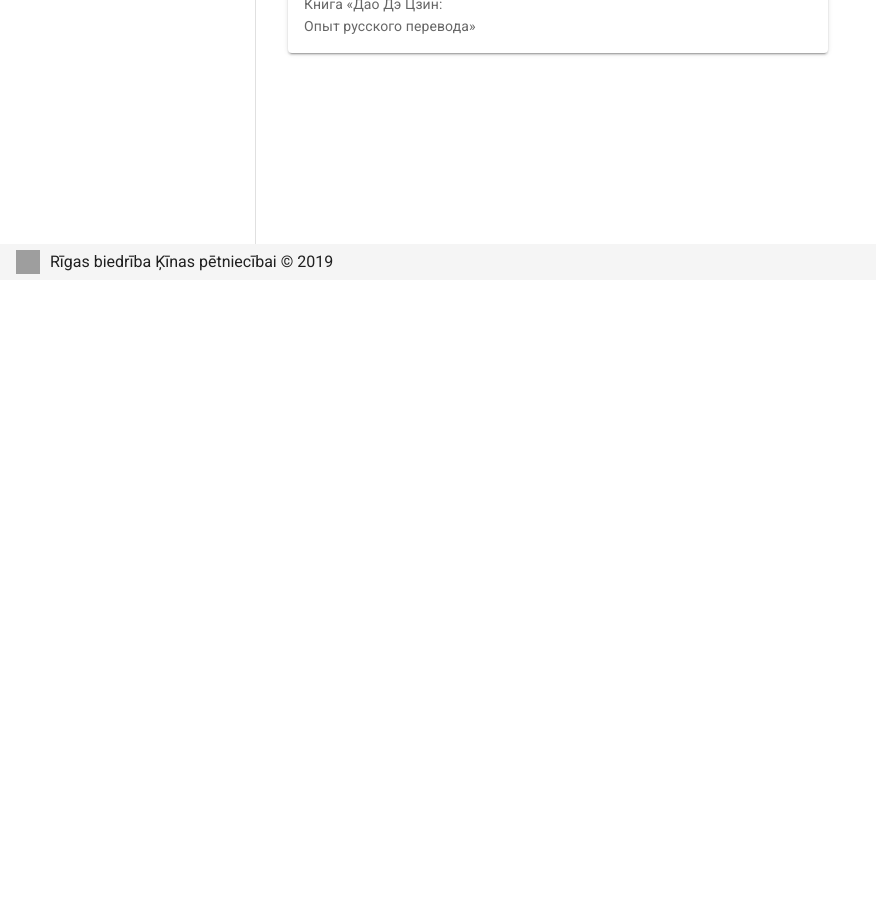
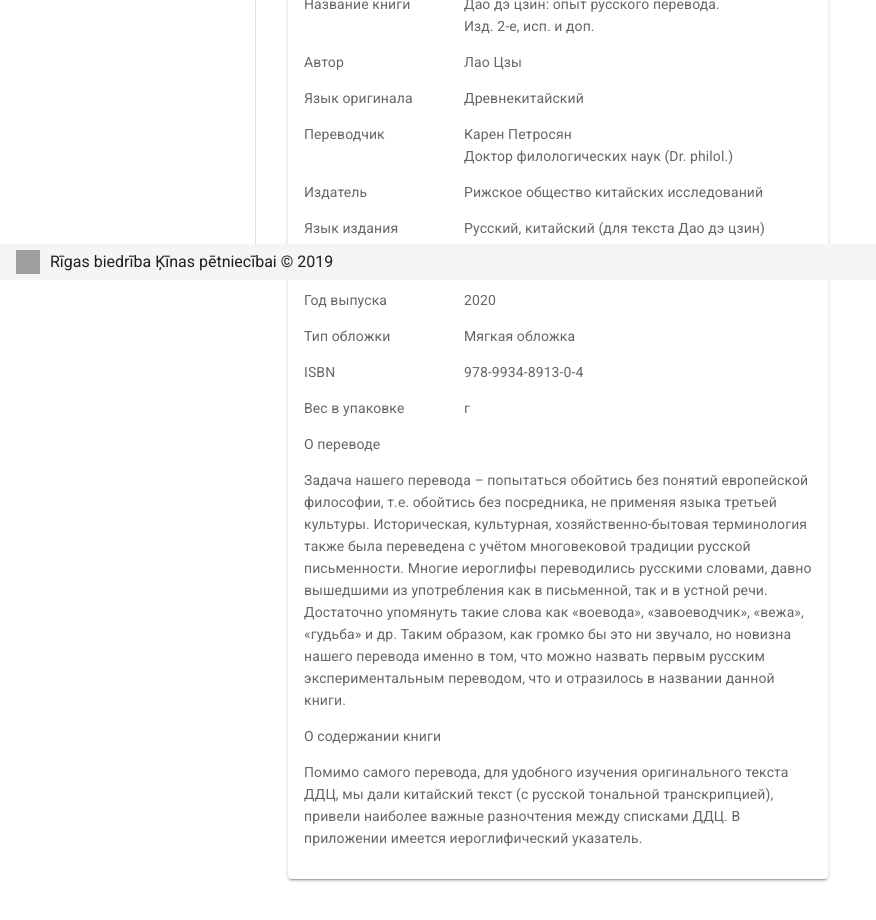
Before and after one commit to karens-yang/daodejing.eu, a Nuxt app: page /books/daodejing in a window 1280 px wide. Shown: the part 520-1440 px from the top of the page, without its empty margins (0-876 px from the left). Before the commit the page ends 800 px from the top, so only its background shows below. Built offline with nearby package versions, Linux system fonts and the light colour scheme; grey boxes are pictures that could not be loaded.

Commit message:
Add book properties

```diff
--- a/pages/books/daodejing.vue
+++ b/pages/books/daodejing.vue
@@ -1,6 +1,6 @@
 <template>
   <div>
-    <h2 class="page-header book-name ml-5">Дао Дэ Цзин опыт русского перевода</h2>
+    <h2 class="page-header book-name ml-5">О книге</h2>
     <v-card class="mb-4 front-image ml-5 mt-4" max-width="540px">
       <v-img
         src="/img/cover.jpg"
@@ -11,7 +11,126 @@
         style="background-color: white;"
       ></v-img>
       <v-card-text>
-        Книга «Дао Дэ Цзин:<br />Опыт русского перевода»
+        <div class="book-properties">
+          <div class="book-property">
+            <div class="book-property-key">
+              Название книги
+            </div>
+            <div class="book-property-value">
+              Дао дэ цзин: опыт русского перевода.<br/>
+              Изд. 2-е, исп. и доп.
+            </div>
+          </div>
+          <div class="book-property">
+            <div class="book-property-key">
+              Автор
+            </div>
+            <div class="book-property-value">
+              Лао Цзы
+            </div>
+          </div>
+          <div class="book-property">
+            <div class="book-property-key">
+              Язык оригинала
+            </div>
+            <div class="book-property-value">
+              Древнекитайский
+            </div>
+          </div>
+          <div class="book-property">
+            <div class="book-property-key">
+              Переводчик
+            </div>
+            <div class="book-property-value">
+              Карен Петросян<br/>
+              Доктор филологических наук (Dr. philol.)
+            </div>
+          </div>
+          <div class="book-property">
+            <div class="book-property-key">
+              Издатель
+            </div>
+            <div class="book-property-value">
+              Рижское общество китайских исследований
+            </div>
+          </div>
+          <div class="book-property">
+            <div class="book-property-key">
+              Язык издания
+            </div>
+            <div class="book-property-value">
+              Русский, китайский (для текста Дао дэ цзин)
+            </div>
+          </div>
+          <div class="book-property">
+            <div class="book-property-key">
+              Количество страниц
+            </div>
+            <div class="book-property-value">
+
+            </div>
+          </div>
+          <div class="book-property">
+            <div class="book-property-key">
+              Год выпуска
+            </div>
+            <div class="book-property-value">
+              2020
+            </div>
+          </div>
+          <div class="book-property">
+            <div class="book-property-key">
+              Тип обложки
+            </div>
+            <div class="book-property-value">
+              Мягкая обложка
+            </div>
+          </div>
+          <div class="book-property">
+            <div class="book-property-key">
+              ISBN
+            </div>
+            <div class="book-property-value">
+              978-9934-8913-0-4
+            </div>
+          </div>
+          <div class="book-property">
+            <div class="book-property-key">
+              Вес в упаковке
+            </div>
+            <div class="book-property-value">
+              г
+            </div>
+          </div>
+          <div class="book-property">
+            <div class="book-property-key">
+              О переводе
+            </div>
+          </div>
+          <div class="book-property">
+            Задача нашего перевода – попытаться обойтись без понятий европейской
+            философии, т.е. обойтись без посредника, не применяя языка третьей культуры.
+            Историческая, культурная, хозяйственно-бытовая терминология также была
+            переведена с учётом многовековой традиции русской письменности. Многие
+            иероглифы переводились русскими словами, давно вышедшими из употребления
+            как в письменной, так и в устной речи. Достаточно упомянуть такие слова как
+            «воевода», «завоеводчик», «вежа», «гудьба» и др. Таким образом, как громко бы
+            это ни звучало, но новизна нашего перевода именно в том, что можно назвать
+            первым русским экспериментальным переводом, что и отразилось в названии
+            данной книги.
+          </div>
+          <div class="book-property">
+            <div class="book-property-key">
+              О содержании книги
+            </div>
+          </div>
+          <div class="book-property">
+            Помимо самого перевода, для удобного изучения оригинального текста ДДЦ, мы
+            дали китайский текст (с русской тональной транскрипцией), привели наиболее
+            важные разночтения между списками ДДЦ. В приложении имеется
+            иероглифический указатель.
+          </div>
+        </div>
       </v-card-text>
     </v-card>
   </div>
@@ -28,7 +147,23 @@ export default {
 </script>
 
 <style>
-.page-header.book-name {
-
+.book-properties {
+  display: flex;
+  flex-direction: column;
+}
+.book-property {
+  display: flex;
+  flex-direction: row;
+  margin-bottom: 1em;
+}
+.book-property-key {
+  flex-basis: 150px;
+  flex-shrink: 0;
+  flex-grow: 0;
+  margin-right: 10px;
+}
+.book-property-value {
+  flex-shrink: 1;
+  flex-grow: 1;
 }
 </style>
```
